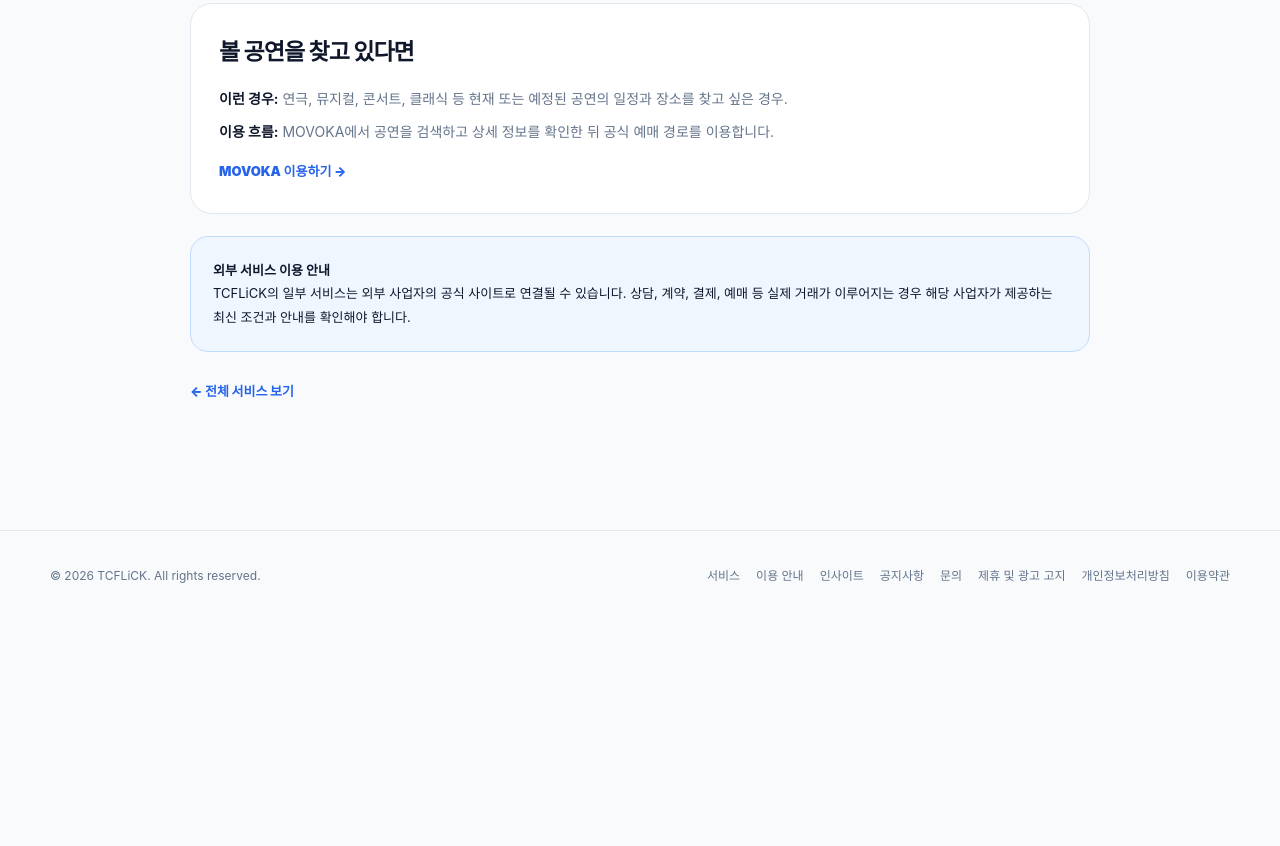
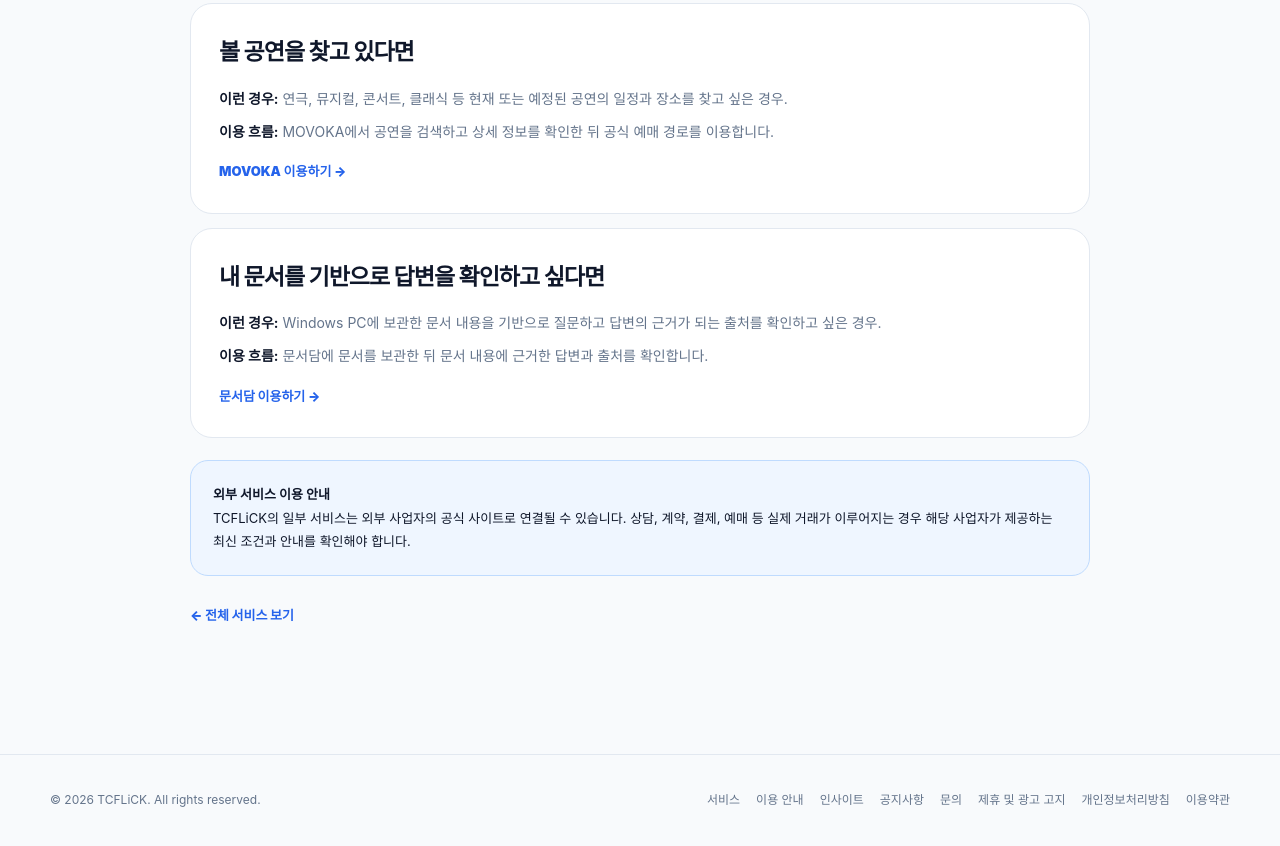
Before and after one commit to kjh9410065-art/tcflick, a plain HTML site: page guide.html in a window 1280 px wide. Shown: the part 1013-1859 px from the top of the page. Before the commit the page ends 1654 px from the top, so only its background shows below. Drawn offline with Linux system fonts and the light colour scheme.

Commit message:
feat: add MunseoDam to service selection guide

```diff
--- a/guide.html
+++ b/guide.html
@@ -51,6 +51,7 @@ main{padding:70px 0}.kicker{display:inline-block;padding:7px 12px;border:1px sol
 <article class="item"><h2>급여·날짜·이자 등을 계산해야 한다면</h2><p><strong>이런 경우:</strong> 직접 계산식을 만들기보다 목적에 맞는 계산기를 찾아 빠르게 결과를 확인하고 싶은 경우.</p><p><strong>이용 흐름:</strong> NOVIQ에서 계산 목적을 선택하고 필요한 값을 입력한 뒤 계산 결과를 확인합니다.</p><a class="go" href="https://noviq.tcflick.com/">NOVIQ 이용하기 →</a></article>
 <article class="item"><h2>AI 또는 개발 도구를 찾고 있다면</h2><p><strong>이런 경우:</strong> 어떤 AI·개발 서비스를 사용해야 할지 모르거나 여러 도구의 용도를 비교하고 싶은 경우.</p><p><strong>이용 흐름:</strong> NERDING에서 목적과 분야를 기준으로 서비스를 탐색한 뒤 필요한 서비스의 공식 정보를 확인합니다.</p><a class="go" href="https://mova.tcflick.com/">NERDING 이용하기 →</a></article>
 <article class="item"><h2>볼 공연을 찾고 있다면</h2><p><strong>이런 경우:</strong> 연극, 뮤지컬, 콘서트, 클래식 등 현재 또는 예정된 공연의 일정과 장소를 찾고 싶은 경우.</p><p><strong>이용 흐름:</strong> MOVOKA에서 공연을 검색하고 상세 정보를 확인한 뒤 공식 예매 경로를 이용합니다.</p><a class="go" href="https://movoka.tcflick.com/">MOVOKA 이용하기 →</a></article>
+<article class="item"><h2>내 문서를 기반으로 답변을 확인하고 싶다면</h2><p><strong>이런 경우:</strong> Windows PC에 보관한 문서 내용을 기반으로 질문하고 답변의 근거가 되는 출처를 확인하고 싶은 경우.</p><p><strong>이용 흐름:</strong> 문서담에 문서를 보관한 뒤 문서 내용에 근거한 답변과 출처를 확인합니다.</p><a class="go" href="https://munsudam.carpick.workers.dev/">문서담 이용하기 →</a></article>
 </div>
 <div class="note"><strong>외부 서비스 이용 안내</strong><br>TCFLiCK의 일부 서비스는 외부 사업자의 공식 사이트로 연결될 수 있습니다. 상담, 계약, 결제, 예매 등 실제 거래가 이루어지는 경우 해당 사업자가 제공하는 최신 조건과 안내를 확인해야 합니다.</div>
 <a class="back" href="/services.html">← 전체 서비스 보기</a>
```
